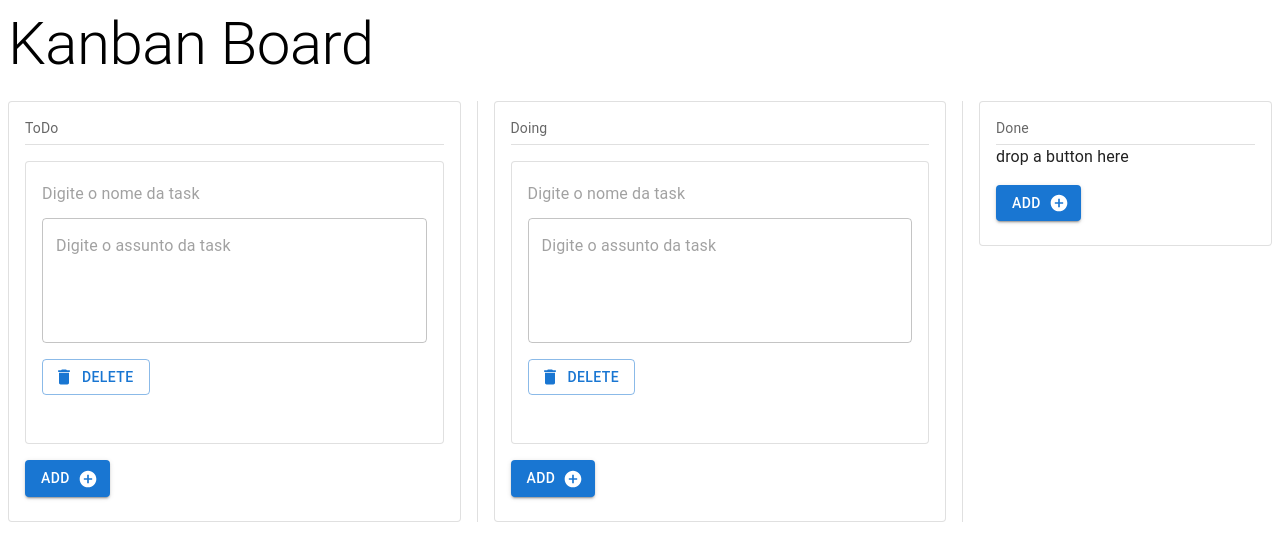
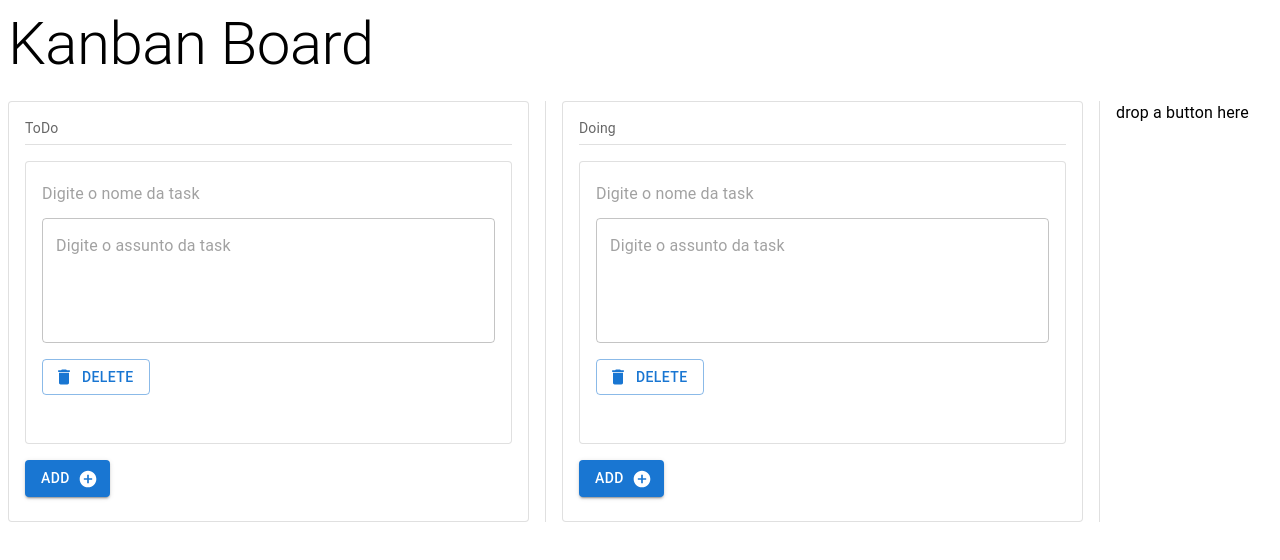
Before and after one commit to ranielm/kanbanboard, a React (Vite) app: page / in a window 1280 px wide. Shown: the top 560 px of the page. Built offline with nearby package versions, Linux system fonts and the light colour scheme.

Commit message:
feat: orchestrating of boards

```diff
--- a/src/components/OutlinedCard.tsx
+++ b/src/components/OutlinedCard.tsx
@@ -1,16 +1,22 @@
+import { DragEvent } from "react";
+import { Divider, Typography } from "@mui/material";
 import Box from "@mui/material/Box";
 import Card from "@mui/material/Card";
 import CardContent from "@mui/material/CardContent";
-import { Divider, Typography } from "@mui/material";
-import { ReactNode } from "react";
 import IconButton from "./IconButton";
+import TaskCard from "./TaskCard";
 
-type OutlinedCardProps = {
+export type OutlinedCardProps = {
   boardName: string;
-  children: ReactNode;
+  taskName: string;
+  dragStartHandler: (event: DragEvent<HTMLDivElement>, data: string) => void;
 };
 
-const OutlinedCard = ({ children, boardName }: OutlinedCardProps) => {
+const OutlinedCard = ({
+  boardName,
+  taskName,
+  dragStartHandler
+}: OutlinedCardProps) => {
   return (
     <Box sx={{ minWidth: 275 }}>
       <Card variant="outlined">
@@ -19,7 +25,12 @@ const OutlinedCard = ({ children, boardName }: OutlinedCardProps) => {
             {boardName}
           </Typography>
           <Divider />
-          {children}
+          <Box
+            onDragStart={(event) => dragStartHandler(event, taskName)}
+            draggable
+          >
+            <TaskCard />
+          </Box>
         </CardContent>
         <Box sx={{ minWidth: 275, ml: 2, mb: 3 }}>
           <IconButton variant="add" />
--- a/src/components/PrincipalCard.tsx
+++ b/src/components/PrincipalCard.tsx
@@ -1,6 +1,6 @@
 import { DragEvent } from "react";
-import { Box } from "@mui/material";
-import OutlinedCard from "./OutlinedCard";
+// import { Box } from "@mui/material";
+// import OutlinedCard from "./OutlinedCard";
 import TaskCard from "./TaskCard";
 
 export type PrincipalCardProps = {
@@ -9,17 +9,13 @@ export type PrincipalCardProps = {
   dragStartHandler: (event: DragEvent<HTMLDivElement>, data: string) => void;
 };
 
-const PrincipalCard = ({
-  boardName,
-  taskName,
-  dragStartHandler
-}: PrincipalCardProps) => {
+const PrincipalCard = () => {
   return (
-    <OutlinedCard boardName={boardName}>
-      <Box onDragStart={(event) => dragStartHandler(event, taskName)} draggable>
-        <TaskCard />
-      </Box>
-    </OutlinedCard>
+    // <OutlinedCard boardName={boardName}>
+    //   <Box onDragStart={(event) => dragStartHandler(event, taskName)} draggable>
+    <TaskCard />
+    //   </Box>
+    // </OutlinedCard>
   );
 };
 
--- a/src/pages/GenerateBoard.tsx
+++ b/src/pages/GenerateBoard.tsx
@@ -3,7 +3,6 @@ import { Divider, Stack, Typography } from "@mui/material";
 // TODO: criar exportador de componentes
 import OutlinedCard from "../components/OutlinedCard";
 // import TaskCard from "../components/TaskCard";
-import PrincipalCard from "../components/PrincipalCard";
 
 // type Card = {
 //   title: string;
@@ -46,20 +45,18 @@ const GenerateBoard = () => {
       spacing={2}
     >
       {/* TODO: criar array de componentes e variar apenas a task name */}
-      <PrincipalCard
+      <OutlinedCard
         dragStartHandler={dragStartHandler}
         taskName="first task"
         boardName="ToDo"
       />
-      <PrincipalCard
+      <OutlinedCard
         dragStartHandler={dragStartHandler}
         taskName="second task"
         boardName="Doing"
       />
       <div onDragOver={allowDrop} onDrop={dropHandler}>
-        <OutlinedCard boardName="Done">
-          <Typography>{content}</Typography>
-        </OutlinedCard>
+        <Typography>{content}</Typography>
       </div>
     </Stack>
   );
```
